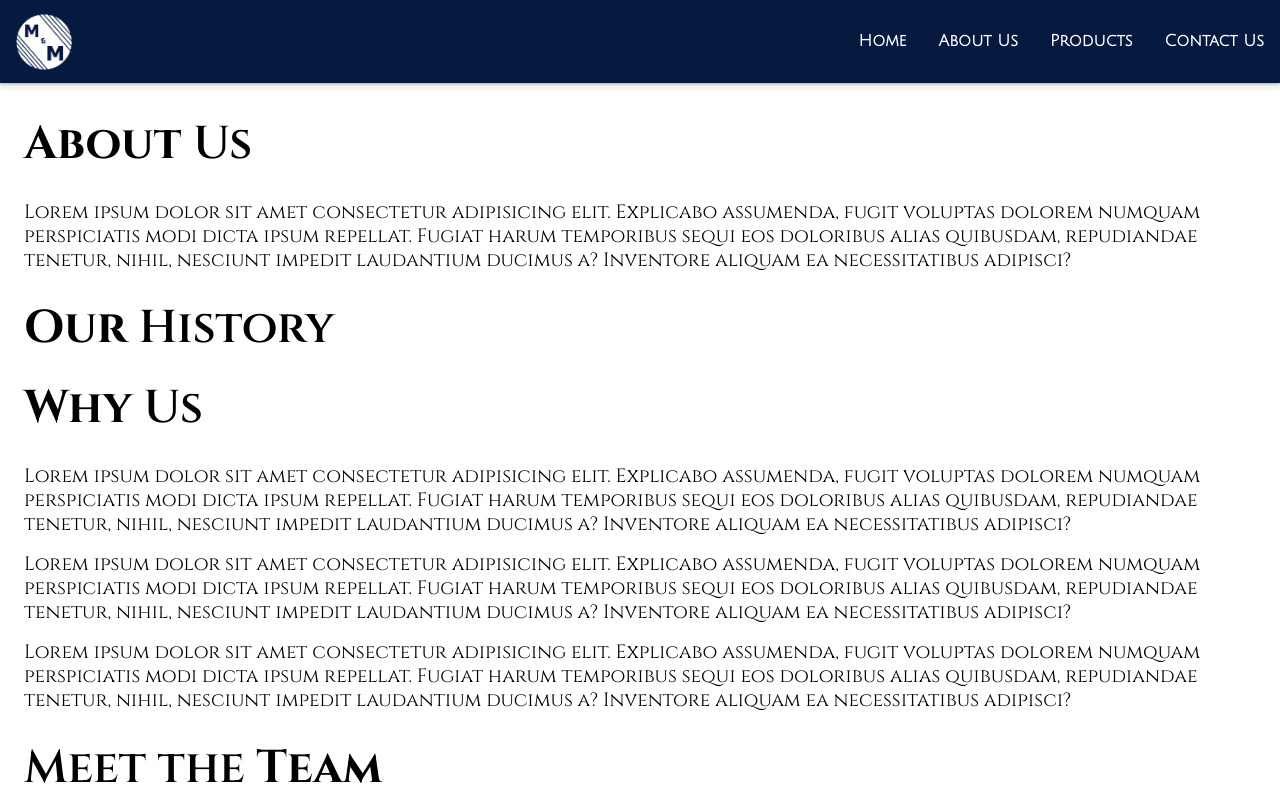
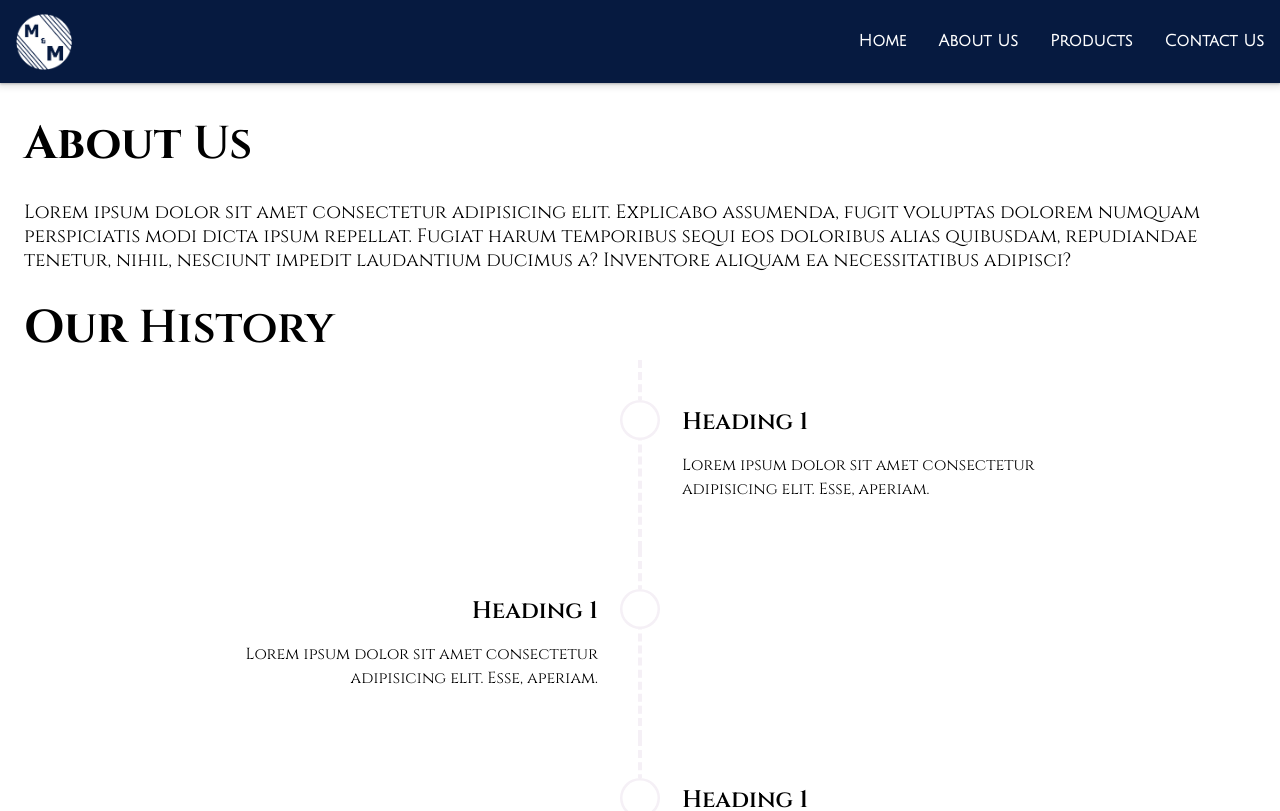
Before and after one commit to Mr-Hypocrite/mm-engineers, a React (Vite) app: page /about-us in a window 1280 px wide. Shown: the top 811 px of the page. Built offline with nearby package versions, Linux system fonts and the light colour scheme; a web font is replaced by a local one.

Commit message:
feat: create and add timeline comp

```diff
--- /dev/null
+++ b/src/components/Timeline/Timeline.tsx
@@ -0,0 +1,27 @@
+import { Box } from "../Box";
+import { Flex } from "../Flex";
+import { TimelineCard } from "./TimelineCard";
+
+export const Timeline = () => {
+    return (
+        <Flex direction="column">
+            {new Array( 5 ).fill( 0 ).map( ( _, i ) => (
+                <Flex
+                    direction={{
+                        "@initial": "row",
+                        "@bp2": `${i % 2 === 0 ? "row" : "rowReverse"}`
+                    }}
+                    key={i}
+                >
+                    <Box
+                        css={{
+                            display: "none",
+                            "@bp2": { display: "unset", width: "$half" }
+                        }}
+                    ></Box>
+                    <TimelineCard inverse={i % 2 === 0} />
+                </Flex>
+            ) )}
+        </Flex>
+    );
+};
--- /dev/null
+++ b/src/components/Timeline/TimelineCard.tsx
@@ -0,0 +1,88 @@
+import { CSS } from "@src/styles";
+import { Flex } from "../Flex";
+import { Text } from "../Text";
+import { BsCircle } from "react-icons/bs";
+
+export const timelineCardCss: CSS = {
+    flex: 1,
+    maxWidth: "calc($mobileS - 30px)",
+    borderLeftWidth: "4px",
+    borderLeftColor: "$neutralColor",
+    borderLeftStyle: "dashed",
+    p: "$5",
+    position: "relative",
+    transform: "translateX(-2px)",
+
+    [ `& .circle` ]: {
+        backgroundColor: "$baseColor",
+        left: 0,
+        position: "absolute",
+        transform: "translateX(-55%)"
+    },
+    "@bp1": {
+        maxWidth: "calc($mobileL + 50px)"
+    },
+    "@bp2": {
+        maxWidth: "calc($mobileL + 100px)"
+    }
+};
+
+export interface TimelineCardProps {
+    title?: string;
+    description?: string;
+    inverse?: boolean;
+}
+
+export const TimelineCard = ( { inverse }: TimelineCardProps ) => {
+    const screenWidth = window.innerWidth;
+
+    const timelineCardInverseCss: CSS = {
+        borderLeftWidth: "unset",
+        borderLeftColor: "unset",
+        borderLeftStyle: "unset",
+        borderRightWidth: "4px",
+        borderRightColor: "$neutralColor",
+        borderRightStyle: "dashed",
+        transform: "translateX(2px)",
+        [ `& .circle` ]: {
+            backgroundColor: "$baseColor",
+            right: 0,
+            position: "absolute",
+            transform: "translateX(55%)"
+        }
+    };
+
+    return (
+        <Flex
+            direction="column"
+            css={
+                screenWidth > 768
+                    ? !inverse
+                        ? { ...timelineCardCss, ...timelineCardInverseCss }
+                        : { ...timelineCardCss }
+                    : { ...timelineCardCss }
+            }
+            align={{
+                "@initial": "start",
+                "@bp2": `${!inverse ? "end" : "start"}`
+            }}
+        >
+            <BsCircle
+                color="var(--colors-neutralColor)"
+                size={40}
+                className="circle"
+            />
+            <Text typography="dtHeading3">Heading 1</Text>
+            <Text
+                align={{
+                    "@initial": "left",
+                    "@bp2": `${!inverse ? "right" : "left"}`
+                }}
+                typography="dtPara2"
+            >
+                Lorem ipsum dolor sit amet consectetur adipisicing elit. Esse,
+                aperiam.
+            </Text>
+        </Flex>
+    );
+};
--- /dev/null
+++ b/src/components/Timeline/index.ts
@@ -0,0 +1 @@
+export * from "./Timeline";
--- a/src/components/index.ts
+++ b/src/components/index.ts
@@ -12,3 +12,4 @@ export * from "./Footer";
 export * from "./Layout";
 export * from "./ScrollToTop";
 export * from "./Section";
+export * from "./Timeline";
--- a/src/pages/About/sections/OurHistory.tsx
+++ b/src/pages/About/sections/OurHistory.tsx
@@ -1,9 +1,14 @@
-import { Text } from "@src/components";
+import { Flex, Text, Timeline } from "@src/components";
 
 export const OurHistory = () => {
     return (
-        <Text typography={{ "@initial": "mbHeading1", "@bp1": "dtHeading1" }}>
-            <Text css={{ fontWeight: "700" }}>Our</Text> History
-        </Text>
+        <Flex direction="column">
+            <Text
+                typography={{ "@initial": "mbHeading1", "@bp1": "dtHeading1" }}
+            >
+                <Text css={{ fontWeight: "700" }}>Our</Text> History
+            </Text>
+            <Timeline />
+        </Flex>
     );
 };
```
